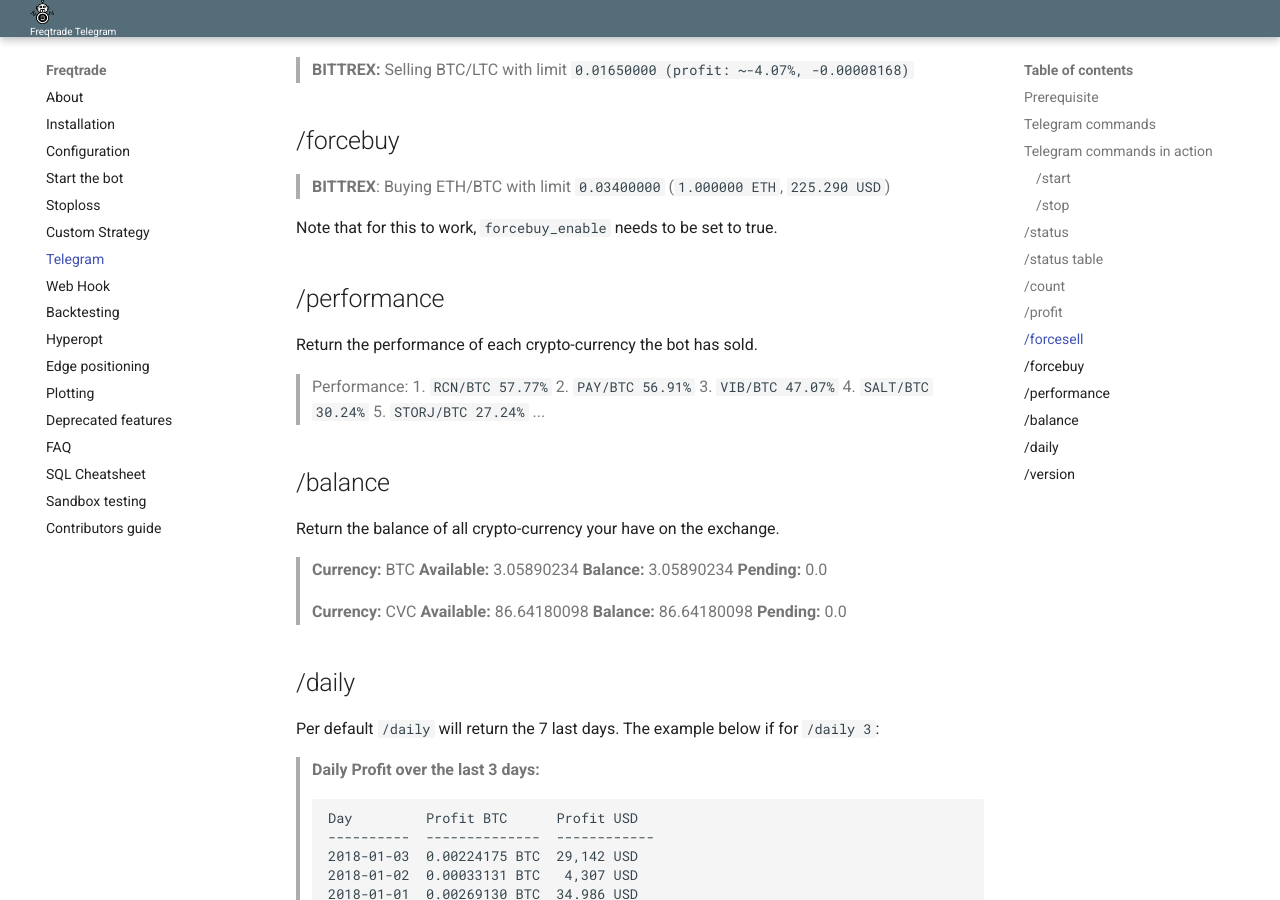
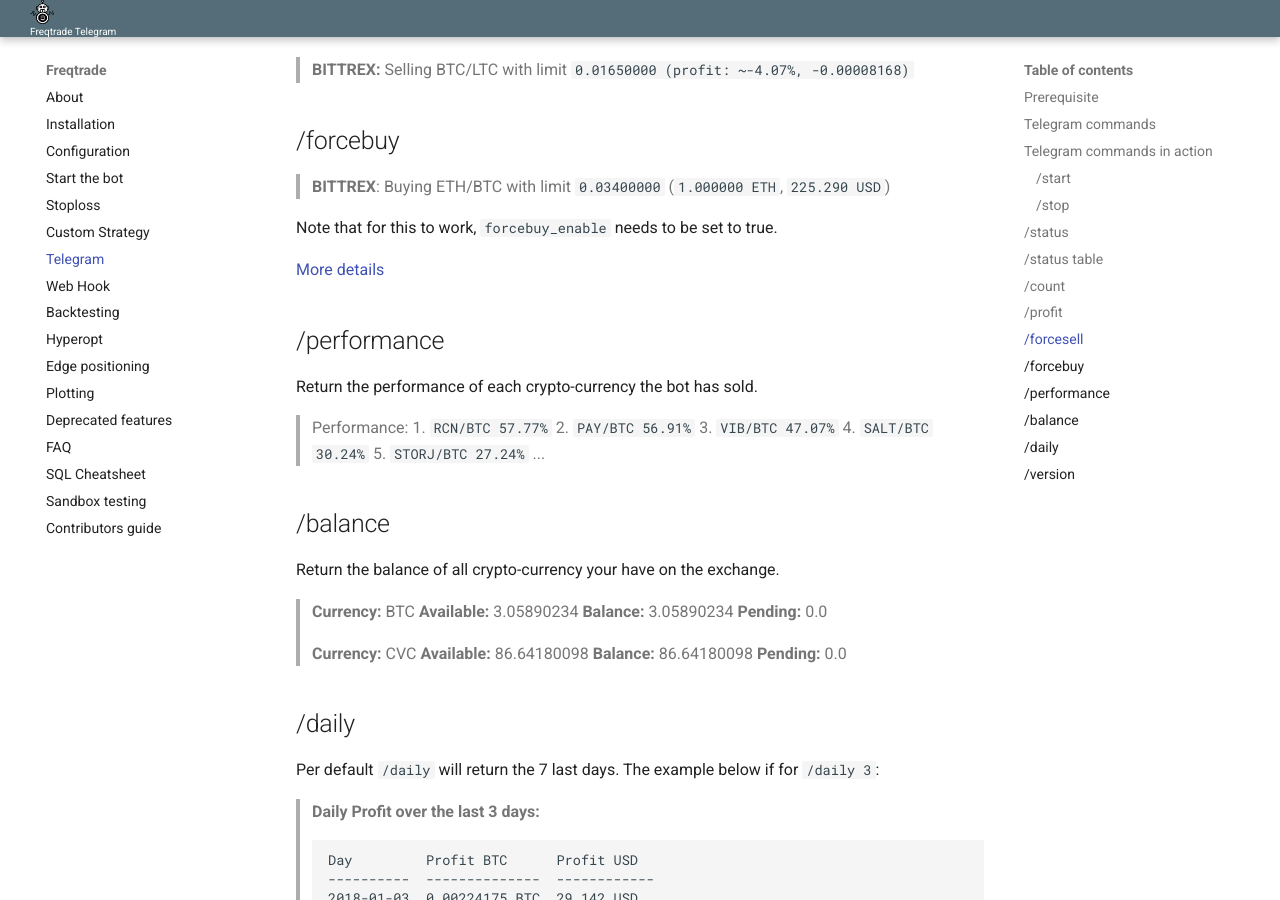
Before and after one commit to jacksonmori755/Crypto-trading-bot, an MkDocs documentation site: the page built from docs/telegram-usage.md, in a window 1280 px wide and 900 px high, scrolled down 2584 px. Built offline with MkDocs 1.6.1 and Material for MkDocs 9.7.7, drawn with Linux system fonts in a browser that asks for light colours.

Commit message:
Update docs to link to ocnfiguration piece necessary

```diff
--- a/docs/telegram-usage.md
+++ b/docs/telegram-usage.md
@@ -104,6 +104,8 @@ Return a summary of your profit/loss and performance.
 
 Note that for this to work, `forcebuy_enable` needs to be set to true.
 
+[More details](configuration.md/#understand-forcebuy_enable)
+
 ## /performance
 
 Return the performance of each crypto-currency the bot has sold.
```
